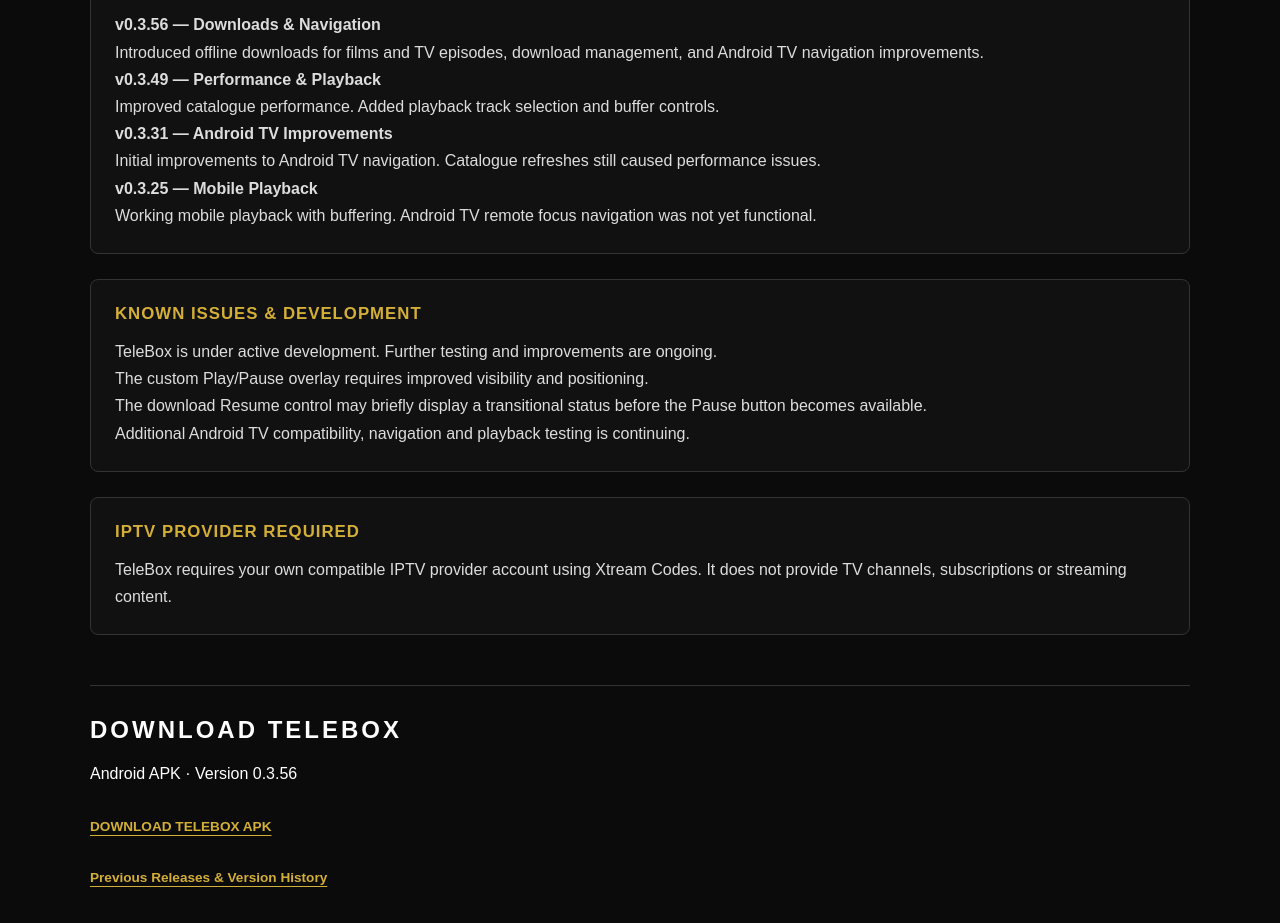
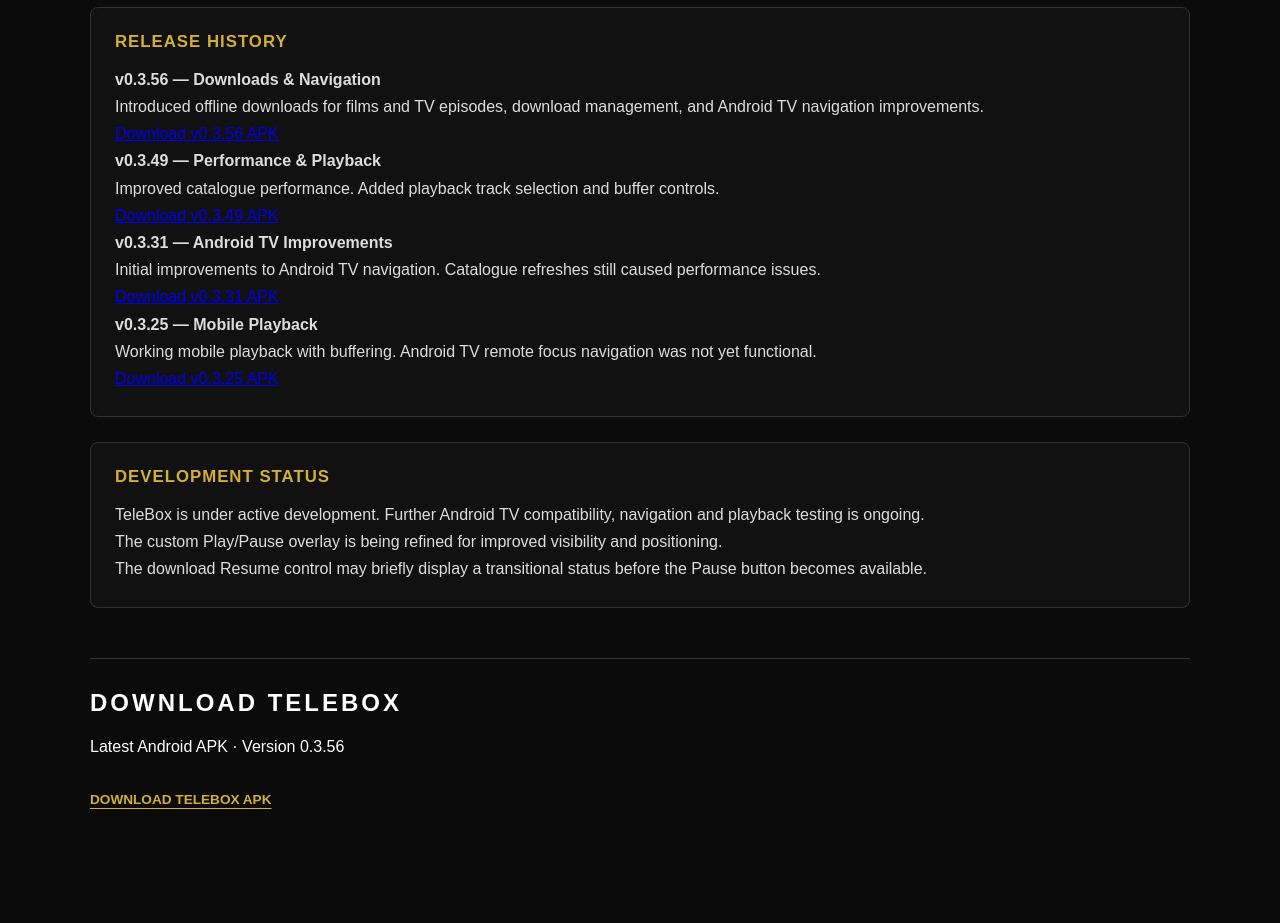
Before and after one commit to Odins-Beard/highground-studios, a plain HTML site: page telebox.html in a window 1280 px wide. Shown: the part 1129-2052 px from the top of the page. Drawn offline with Linux system fonts and the light colour scheme.

Commit message:
Update TeleBox download to v0.3.56 Including Historic Links

```diff
--- a/telebox.html
+++ b/telebox.html
@@ -58,6 +58,13 @@
                             Adjust streaming buffer settings and
                             playback tracks where supported.
                         </p>
+
+                        <p>
+                            TeleBox requires your own compatible IPTV
+                            provider account using Xtream Codes.
+                            It does not provide TV channels,
+                            subscriptions or streaming content.
+                        </p>
                     </div>
 
                     <div class="gympro-guide-card gympro-guide-card-wide">
@@ -98,6 +105,10 @@
                             Introduced offline downloads for films
                             and TV episodes, download management,
                             and Android TV navigation improvements.
+                            <br>
+                            <a href="https://github.com/Odins-Beard/highground-studios/releases/download/telebox-v0.3.56/TeleBox.v0.3.56.apk">
+                                Download v0.3.56 APK
+                            </a>
                         </p>
 
                         <p>
@@ -105,6 +116,10 @@
                             Improved catalogue performance.
                             Added playback track selection and
                             buffer controls.
+                            <br>
+                            <a href="https://github.com/Odins-Beard/highground-studios/releases/download/telebox-v0.3.49/TeleBox.v0.3.49.apk">
+                                Download v0.3.49 APK
+                            </a>
                         </p>
 
                         <p>
@@ -112,6 +127,10 @@
                             Initial improvements to Android TV
                             navigation. Catalogue refreshes
                             still caused performance issues.
+                            <br>
+                            <a href="https://github.com/Odins-Beard/highground-studios/releases/download/telebox-v0.3.31/TeleBox.v0.3.31.apk">
+                                Download v0.3.31 APK
+                            </a>
                         </p>
 
                         <p>
@@ -119,44 +138,33 @@
                             Working mobile playback with buffering.
                             Android TV remote focus navigation
                             was not yet functional.
+                            <br>
+                            <a href="https://github.com/Odins-Beard/highground-studios/releases/download/telebox-v0.3.25/TeleBox.v0.3.25.apk">
+                                Download v0.3.25 APK
+                            </a>
                         </p>
                     </div>
 
                     <div class="gympro-guide-card gympro-guide-card-wide">
-                        <h3>KNOWN ISSUES &amp; DEVELOPMENT</h3>
+                        <h3>DEVELOPMENT STATUS</h3>
 
                         <p>
                             TeleBox is under active development.
-                            Further testing and improvements
-                            are ongoing.
+                            Further Android TV compatibility,
+                            navigation and playback testing
+                            is ongoing.
                         </p>
 
                         <p>
-                            The custom Play/Pause overlay requires
-                            improved visibility and positioning.
+                            The custom Play/Pause overlay is being
+                            refined for improved visibility and
+                            positioning.
                         </p>
 
                         <p>
                             The download Resume control may briefly
                             display a transitional status before
                             the Pause button becomes available.
-                        </p>
-
-                        <p>
-                            Additional Android TV compatibility,
-                            navigation and playback testing
-                            is continuing.
-                        </p>
-                    </div>
-
-                    <div class="gympro-guide-card gympro-guide-card-wide">
-                        <h3>IPTV PROVIDER REQUIRED</h3>
-
-                        <p>
-                            TeleBox requires your own compatible
-                            IPTV provider account using Xtream Codes.
-                            It does not provide TV channels,
-                            subscriptions or streaming content.
                         </p>
                     </div>
 
@@ -166,18 +174,12 @@
                     <h2>DOWNLOAD TELEBOX</h2>
 
                     <p>
-                        Android APK · Version 0.3.56
+                        Latest Android APK · Version 0.3.56
                     </p>
 
                     <p class="gympro-footer-links">
                         <a href="https://github.com/Odins-Beard/highground-studios/releases/download/telebox-v0.3.56/TeleBox.v0.3.56.apk">
                             DOWNLOAD TELEBOX APK
-                        </a>
-                    </p>
-
-                    <p class="gympro-footer-links">
-                        <a href="https://github.com/Odins-Beard/highground-studios/releases">
-                            Previous Releases &amp; Version History
                         </a>
                     </p>
                 </div>
```
